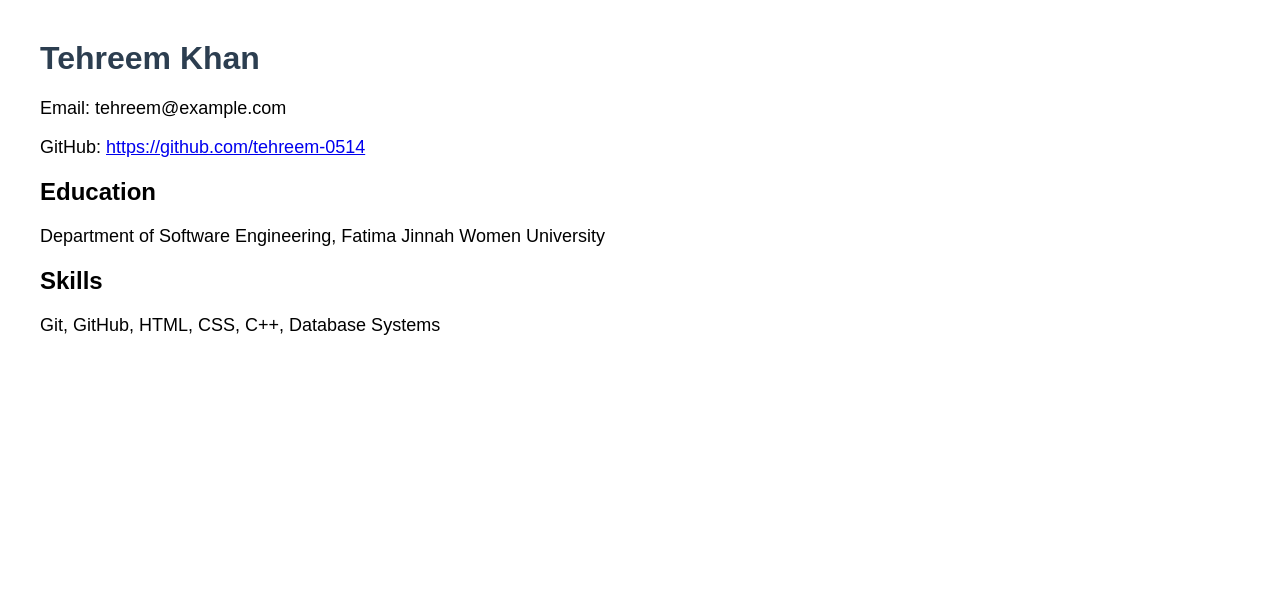
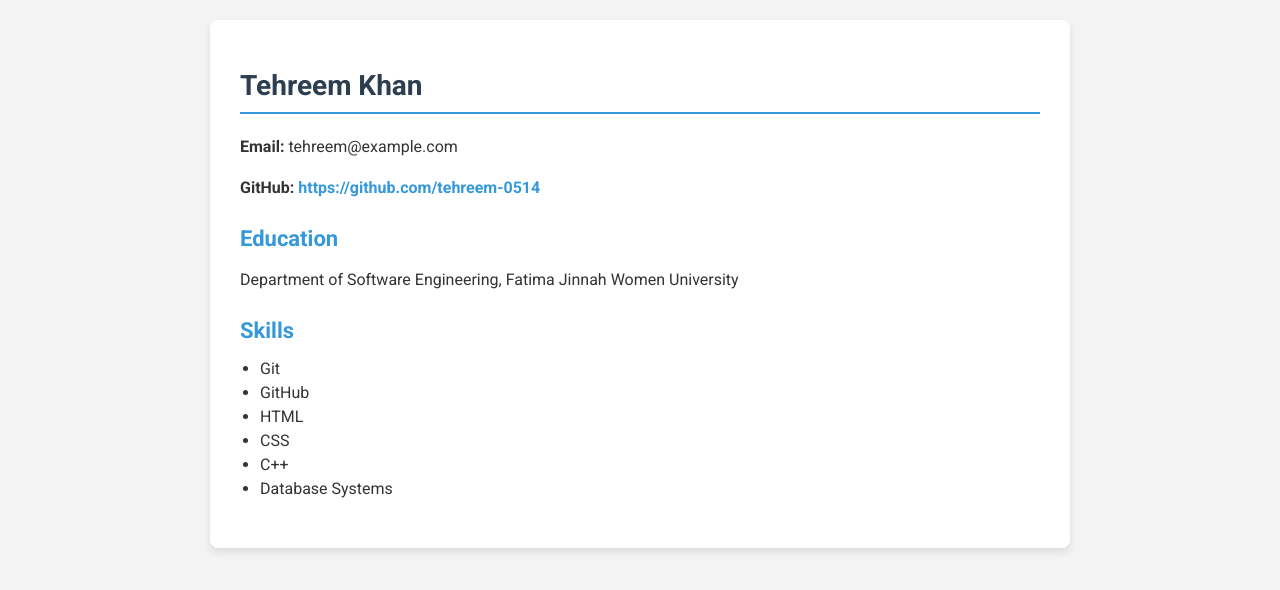
Before and after one commit to tehreem-0514/tehreem-khan.github.io, a plain HTML site: page index.html in a window 1280 px wide. Drawn offline with Linux system fonts and the light colour scheme.

Commit message:
Update index.html

```diff
--- a/index.html
+++ b/index.html
@@ -1,20 +1,112 @@
 <!DOCTYPE html>
-<html>
+<html lang="en">
 <head>
-    <title>Tehreem Khan - Portfolio</title>
+    <title>Tehreem Khan - Portfolio & CV</title>
+    <meta charset="UTF-8">
+    <meta name="viewport" content="width=device-width, initial-scale=1.0"> <!-- For responsiveness -->
+    <link href="https://fonts.googleapis.com/css2?family=Roboto:wght@400;700&display=swap" rel="stylesheet"> <!-- Importing Roboto font -->
     <style>
-        body { font-family: Arial, sans-serif; margin: 40px; }
-        h1 { color: #2c3e50; }
-        p { font-size: 18px; }
+        body {
+            font-family: 'Roboto', sans-serif; /* Modern, professional font */
+            background-color: #f4f4f4; /* Light gray background for a clean look */
+            margin: 0;
+            padding: 20px;
+            color: #333; /* Dark gray text for readability */
+        }
+
+        .container {
+            max-width: 800px; /* Limit width for better readability */
+            margin: 0 auto; /* Center the content */
+            background-color: #fff; /* White background for the main content */
+            padding: 30px;
+            border-radius: 8px; /* Rounded corners for a modern feel */
+            box-shadow: 0 4px 8px rgba(0, 0, 0, 0.1); /* Subtle shadow for depth */
+        }
+
+        h1 {
+            color: #2c3e50; /* Dark blue for headings */
+            font-size: 28px;
+            border-bottom: 2px solid #3498db; /* Accent color for a underline effect */
+            padding-bottom: 10px;
+            margin-bottom: 20px;
+        }
+
+        h2 {
+            color: #3498db; /* Lighter blue for subheadings */
+            font-size: 22px;
+            margin-top: 25px;
+            margin-bottom: 10px;
+        }
+
+        p {
+            font-size: 16px; /* Slightly smaller for body text */
+            line-height: 1.6; /* Better spacing between lines */
+            margin-bottom: 15px;
+        }
+
+        a {
+            color: #3498db; /* Blue for links */
+            text-decoration: none; /* Remove underline by default */
+            font-weight: bold; /* Make links stand out */
+        }
+
+        a:hover {
+            text-decoration: underline; /* Add underline on hover for interactivity */
+        }
+
+        ul {
+            list-style-type: disc; /* Bullet points for lists */
+            padding-left: 20px;
+            margin-bottom: 20px;
+        }
+
+        li {
+            font-size: 16px;
+            margin-bottom: 5px;
+        }
+
+        /* Responsive adjustments */
+        @media (max-width: 600px) {
+            .container {
+                padding: 15px;
+                margin: 10px;
+            }
+
+            h1 {
+                font-size: 24px;
+            }
+
+            h2 {
+                font-size: 20px;
+            }
+        }
     </style>
 </head>
 <body>
-    <h1>Tehreem Khan</h1>
-    <p>Email: tehreem@example.com</p>
-    <p>GitHub: <a href="https://github.com/tehreem-0514">https://github.com/tehreem-0514</a></p>
-    <h2>Education</h2>
-    <p>Department of Software Engineering, Fatima Jinnah Women University</p>
-    <h2>Skills</h2>
-    <p>Git, GitHub, HTML, CSS, C++, Database Systems</p>
+    <div class="container">
+        <h1>Tehreem Khan</h1>
+        <p><strong>Email:</strong> tehreem@example.com</p>
+        <p><strong>GitHub:</strong> <a href="https://github.com/tehreem-0514">https://github.com/tehreem-0514</a></p>
+
+        <h2>Education</h2>
+        <p>Department of Software Engineering, Fatima Jinnah Women University</p>
+
+        <h2>Skills</h2>
+        <ul>
+            <li>Git</li>
+            <li>GitHub</li>
+            <li>HTML</li>
+            <li>CSS</li>
+            <li>C++</li>
+            <li>Database Systems</li>
+        </ul>
+
+        <!-- You can add more sections here, like: -->
+        <!-- <h2>Professional Summary</h2>
+        <p>A brief summary about yourself...</p> -->
+
+        <!-- <h2>Work Experience</h2>
+        <p>Your experience details...</p> -->
+    </div>
 </body>
 </html>
```
